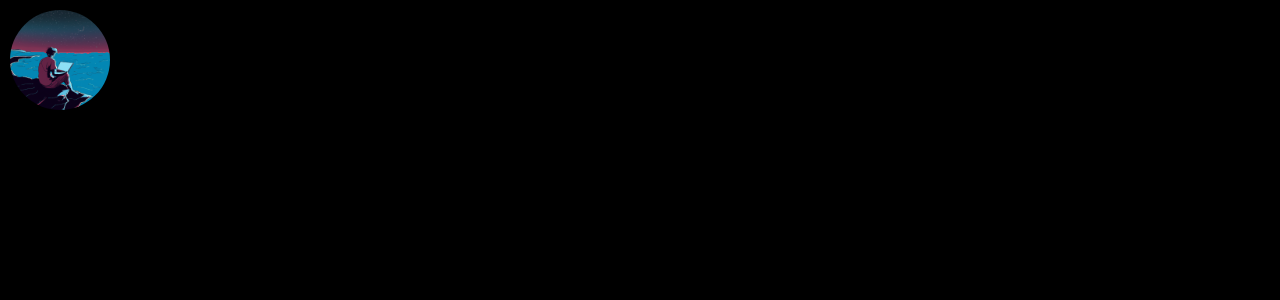
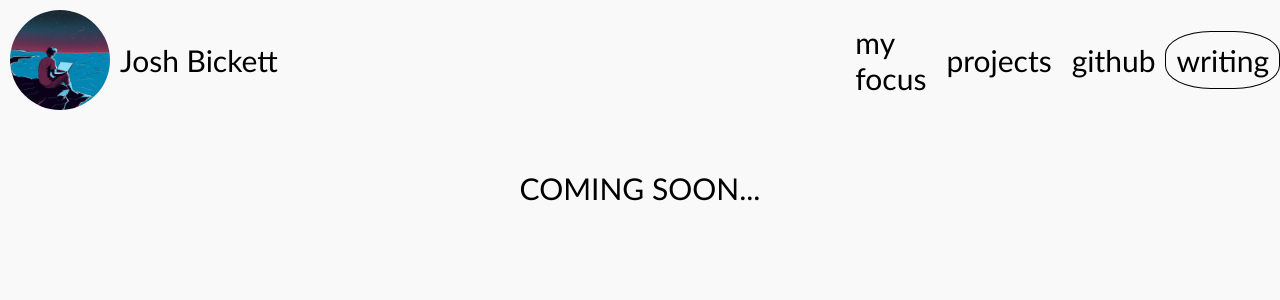
Before and after one commit to joshbickett/bickett.ai, a React (Create React App) app: page /writing in a window 1280 px wide. Shown: the top 300 px of the page. Built offline with nearby package versions, Linux system fonts and the light colour scheme.

Commit message:
Update writings page

```diff
--- a/src/pages/Focus.js
+++ b/src/pages/Focus.js
@@ -24,7 +24,7 @@ export const Focus = () => {
         >
           <div style={{ textAlign: "center", fontSize: "30px" }}>
             In the next decade, I am most excited about startups applying the
-            innovations in deep learning.
+            science of deep learning.
           </div>
         </div>
 
--- a/src/pages/Writing.js
+++ b/src/pages/Writing.js
@@ -2,8 +2,20 @@ import { NavigationBar } from "../components/NavigationBar";
 export const Writing = ({ isMobile }) => {
   return (
     <div>
-      <div style={{ backgroundColor: "black", height: "100vh" }}>
+      <div style={{ height: "100vh" }}>
         <NavigationBar active={"writing"} isMobile={isMobile} />
+        <div
+          style={{
+            display: "flex",
+            alignItems: "center",
+            justifyContent: "center",
+            margin: "50px 200px",
+          }}
+        >
+          <div style={{ textAlign: "center", fontSize: "30px" }}>
+            COMING SOON...
+          </div>
+        </div>
       </div>
     </div>
   );
```
